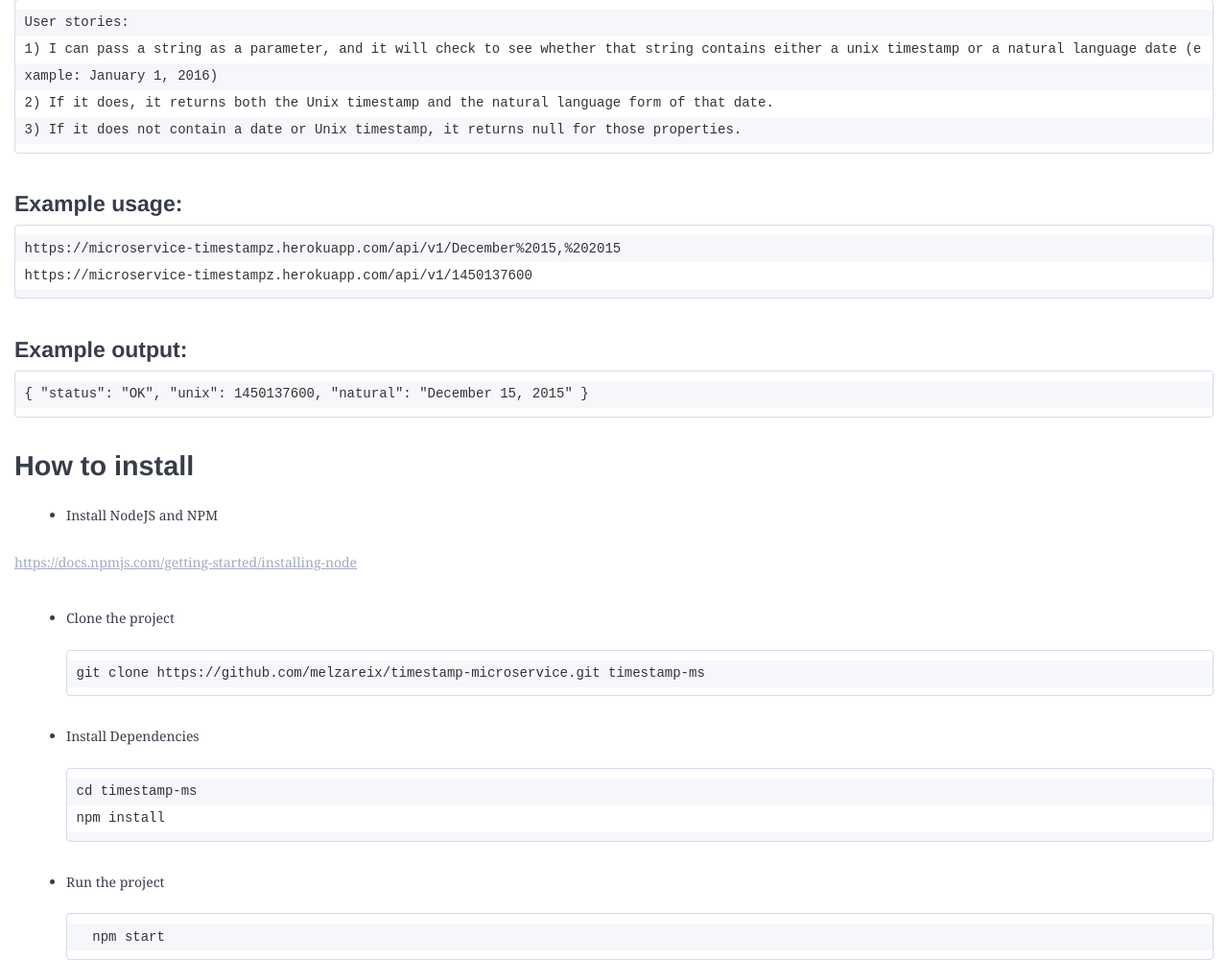
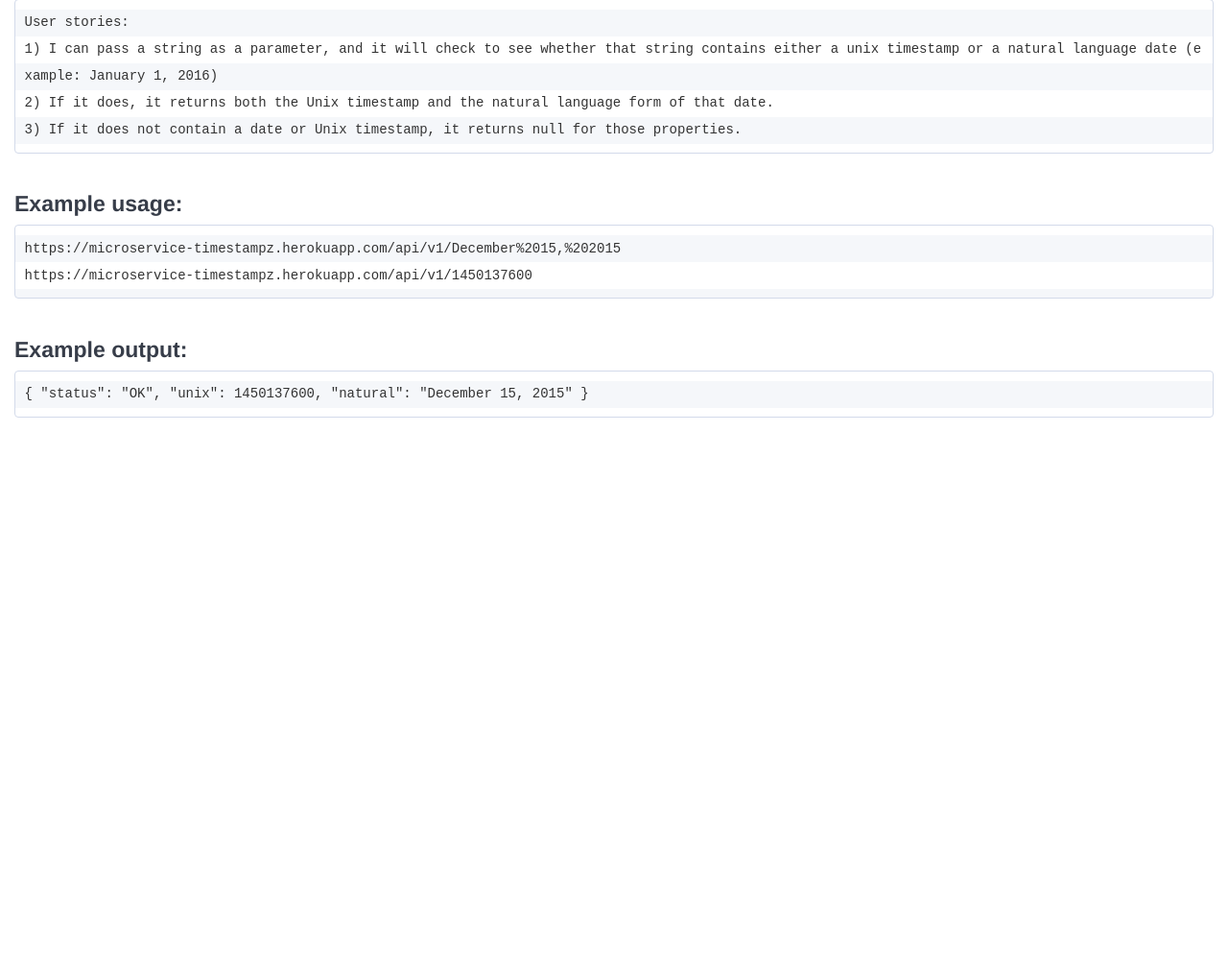
Before and after one commit to melzareix/timestamp-microservice, a website: page public/index.html in a window 1280 px wide. Shown: the part 72-1072 px from the top of the page at 96% size. After the commit the page ends 800 px from the top, so only its background shows below. Drawn offline with nearby package versions, Linux system fonts and the light colour scheme.

Commit message:
fix: Removed Installation instructions from index.

```diff
--- a/public/index.html
+++ b/public/index.html
@@ -12,28 +12,5 @@
 <h3><a id="Example_output_15"></a>Example output:</h3>
 <pre><code>{ &quot;status&quot;: &quot;OK&quot;, &quot;unix&quot;: 1450137600, &quot;natural&quot;: &quot;December 15, 2015&quot; }
 </code></pre>
-<h1><a id="How_to_install_21"></a>How to install</h1>
-<ul>
-<li>Install NodeJS and NPM</li>
-</ul>
-<p><a href="https://docs.npmjs.com/getting-started/installing-node">https://docs.npmjs.com/getting-started/installing-node</a></p>
-<ul>
-<li>
-<p>Clone the project</p>
-<pre><code>git clone https://github.com/melzareix/timestamp-microservice.git timestamp-ms
-</code></pre>
-</li>
-<li>
-<p>Install Dependencies</p>
-<pre><code>cd timestamp-ms
-npm install
-</code></pre>
-</li>
-<li>
-<p>Run the project</p>
-<pre><code>  npm start
-</code></pre>
-</li>
-</ul>
 
 </body></html>
```
